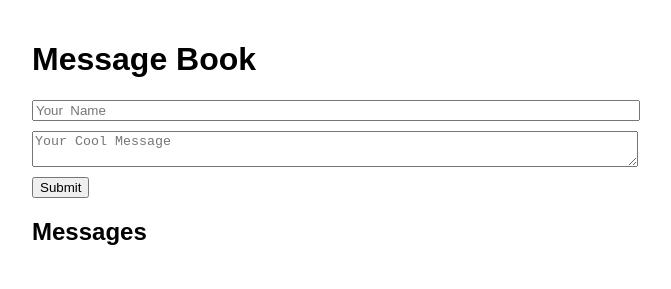
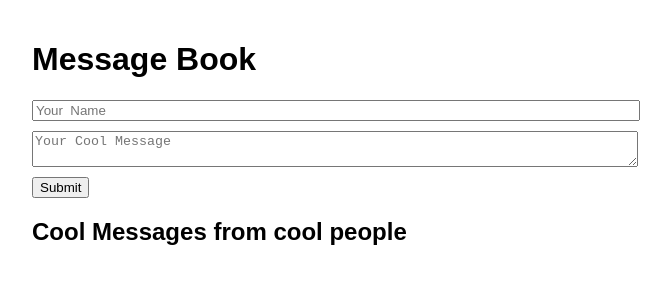
Before and after one commit to syedBilalSherazi/guestbook-app, a website: page public/index.html in a window 1280 px wide. Shown: the whole page, without its empty margins (308-979 px from the left). Drawn offline with Linux system fonts and the light colour scheme; no server answers.

Commit message:
Your commit message

```diff
--- a/public/index.html
+++ b/public/index.html
@@ -18,7 +18,7 @@
     <button type="submit">Submit</button>
   </form>
 
-  <h2>Messages</h2>
+  <h2>Cool Messages from cool people</h2>
   <div id="messages"></div>
 
   <script>
```
